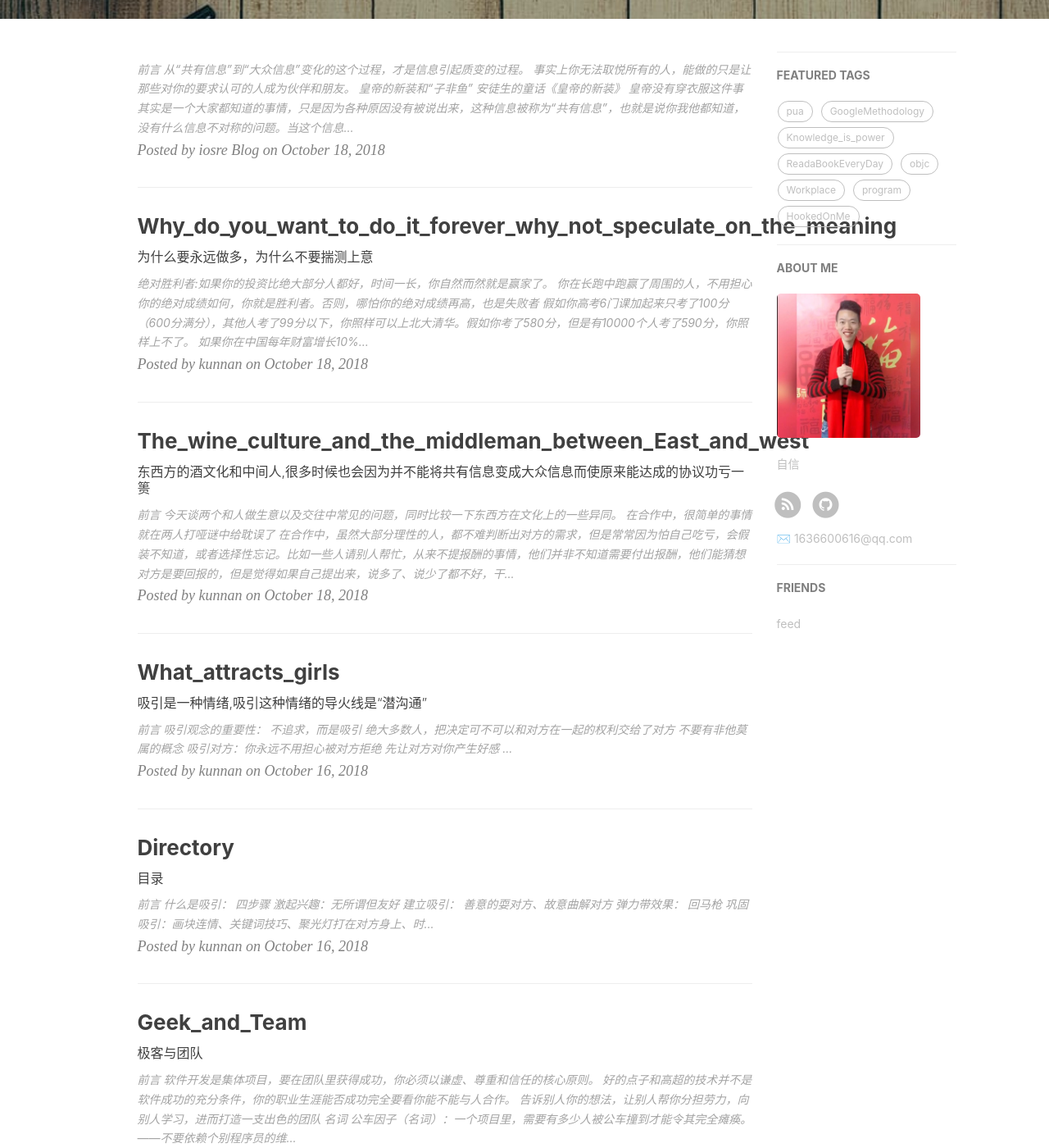
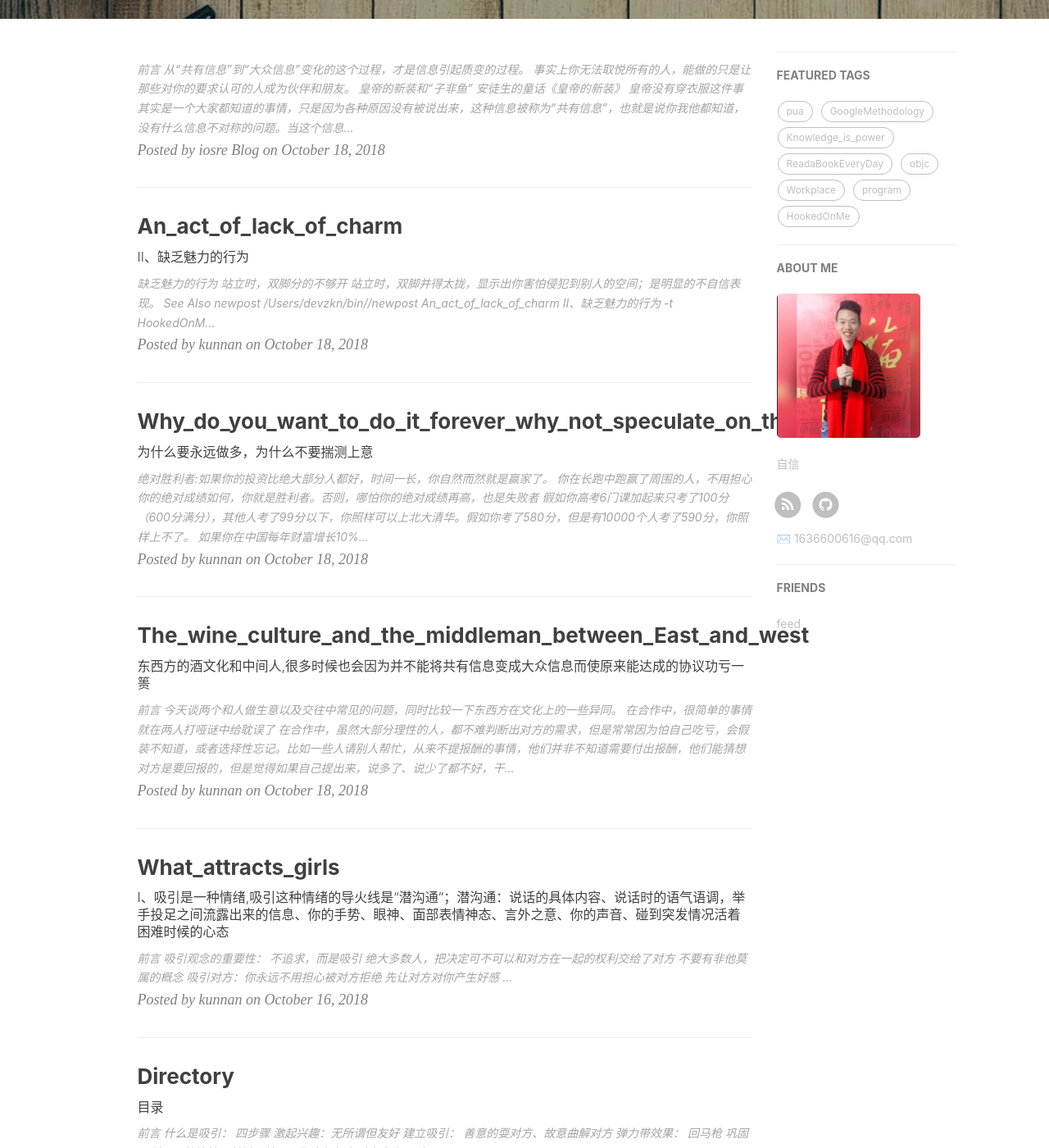
Before and after one commit to pua1203/pua1203.github.io, a Jekyll site: the page built from index.html, in a window 1280 px wide and 1400 px high, scrolled down 415 px. Shown: the whole window at 82% size. Built offline with Jekyll 4.4.1, drawn with Linux system fonts in a browser that asks for light colours; nearby versions of some CDN libraries; the list of posts is cut into pages by our own code; comment, search, counter and statistics services are not loaded; some of the changed text lies outside the part shown.

Commit message:
站立时，双脚并得太拢，显示出你害怕侵犯到别人的空间；是明显的不自信表现

````diff
--- a/_posts/HookedOnMe/2018-10-16-What_attracts_girls.md
+++ b/_posts/HookedOnMe/2018-10-16-What_attracts_girls.md
@@ -6,7 +6,7 @@ tag: HookedOnMe
 site: https://zhangkn.github.io
 catalog: true
 author: kunnan
-subtitle: 吸引是一种情绪,吸引这种情绪的导火线是“潜沟通”
+subtitle: I、吸引是一种情绪,吸引这种情绪的导火线是“潜沟通”；潜沟通：说话的具体内容、说话时的语气语调，举手投足之间流露出来的信息、你的手势、眼神、面部表情神态、言外之意、你的声音、碰到突发情况活着困难时候的心态
 ---
 
 
@@ -98,12 +98,16 @@ subtitle: 吸引是一种情绪,吸引这种情绪的导火线是“潜沟通”
 
 
 
-#### 潜沟通：说话的具体内容、说话时的语气语调，举手投足之间流露出来的信息、你的手势、眼神、面部表情、言外之意
+#### 潜沟通：说话的具体内容、说话时的语气语调，举手投足之间流露出来的信息、你的手势、眼神、面部表情神态、言外之意、你的声音、碰到突发情况活着困难时候的心态
 
 
 
 * 通过一个细微的肢体语言、形态变化、眼神交流、面部表情、声音声调、走路说话的样子和腔调，来推断关于这个人的很多信息
 * man 自信的丧失会微妙地通过他的日常行为、肢体语言等传递出来
+
+
+
+
 
 
 
--- /dev/null
+++ b/_posts/HookedOnMe/2018-10-18-An_act_of_lack_of_charm.md
@@ -0,0 +1,35 @@
+---
+layout: post
+title: An_act_of_lack_of_charm
+date: 2018-10-18
+tag: HookedOnMe
+site: https://zhangkn.github.io
+catalog: true
+author: kunnan
+subtitle: II、缺乏魅力的行为
+---
+
+
+
+
+
+# 缺乏魅力的行为
+
+
+
+* 站立时，双脚分的不够开
+
+  * 站立时，双脚并得太拢，显示出你害怕侵犯到别人的空间；是明显的不自信表现。
+
+*
+
+
+
+# See Also
+
+>* newpost
+>
+```
+/Users/devzkn/bin//newpost An_act_of_lack_of_charm II、缺乏魅力的行为 -t HookedOnMe
+> #原来""的参数，需要自己加上""
+```
````
